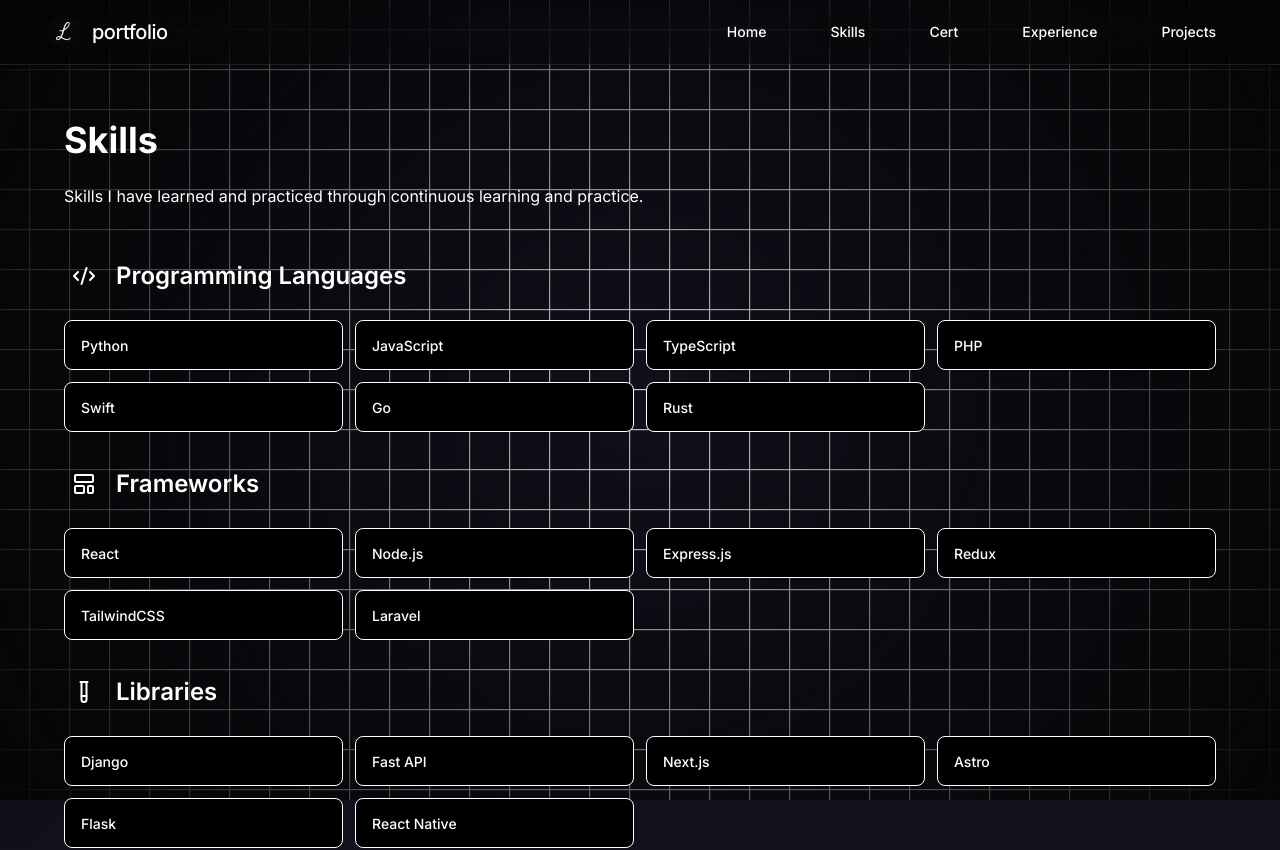
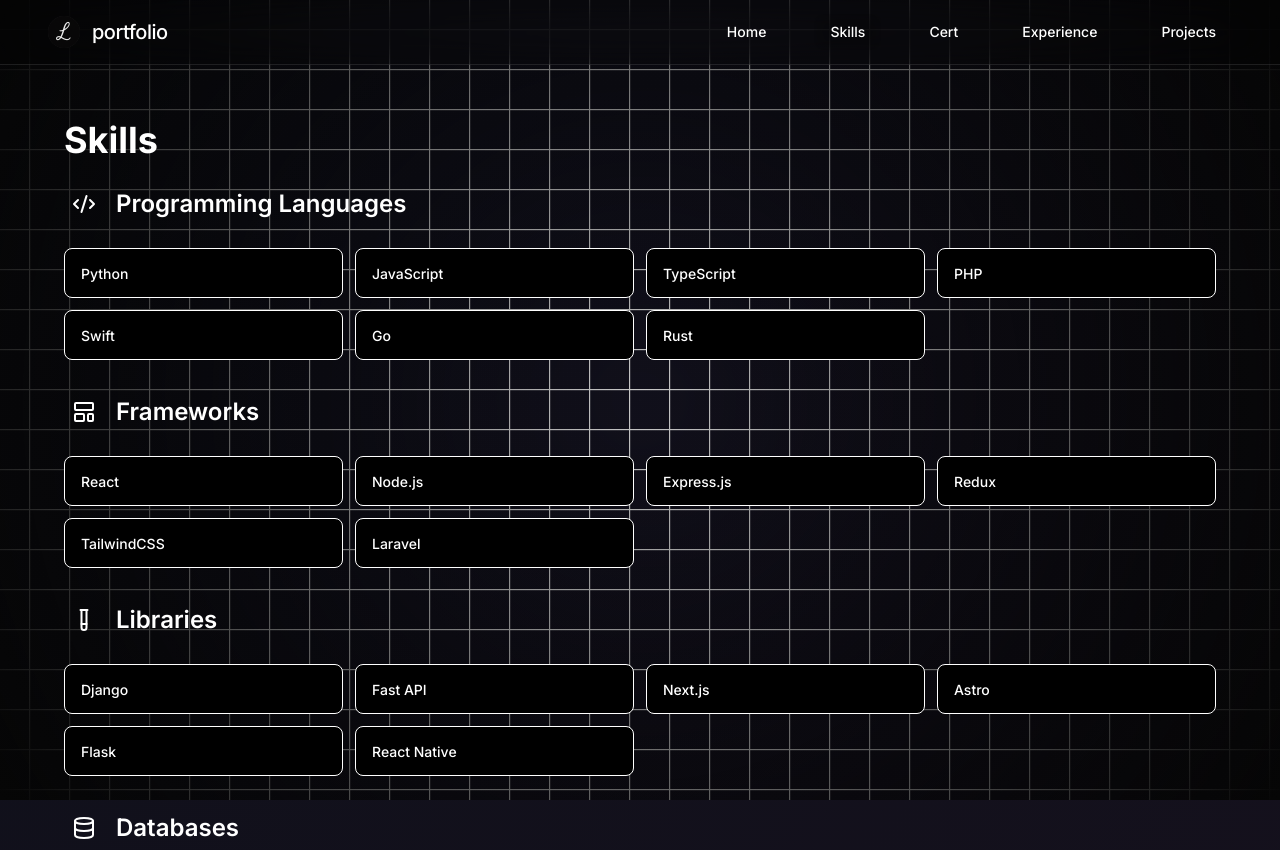
Before and after one commit to lvncer/portfolio, a Next.js app: page /skills in a window 1280 px wide. Shown: the top 850 px of the page. Built offline with nearby package versions, Linux system fonts and the light colour scheme.

Commit message:
Xのリンク先を新規のものに修正。Skillのdescriptionを削除。

```diff
--- a/app/skills/page.tsx
+++ b/app/skills/page.tsx
@@ -109,11 +109,6 @@ export default function Skills(): JSX.Element {
       <div className="container mx-auto px-4 py-24">
         <div className="max-w-6xl mx-auto">
           <h1 className="text-4xl font-bold py-6">Skills</h1>
-          <p className="text-white mb-12">
-            Skills I have learned and practiced through continuous learning and
-            practice.
-          </p>
-
           <div className="space-y-8">
             {skillCategories.map((category) => (
               <section key={category.title} className="space-y-6">
--- a/components/home/SocialLinks.tsx
+++ b/components/home/SocialLinks.tsx
@@ -49,9 +49,9 @@ const links: LinkItem[] = [
   },
   {
     title: "X",
-    description: "AI trends & tech updates",
+    description: "AI trends & Tech updates",
     icon: Twitter,
-    url: "https://x.com/p2WJVLYglL25267",
+    url: "https://x.com/kihhi_",
     isExternalLink: true,
   },
   {
```
